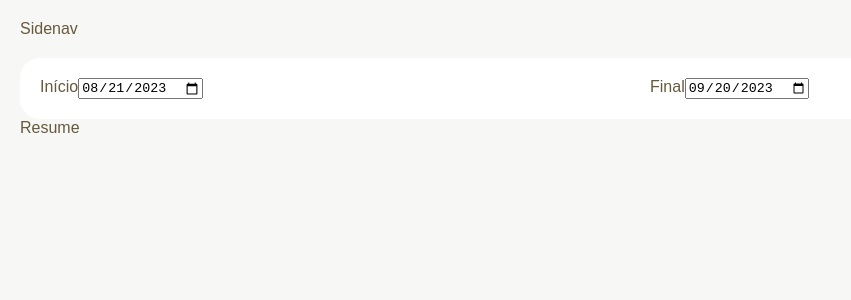
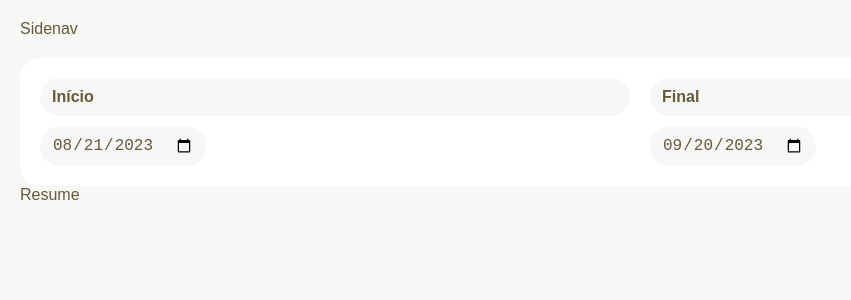
Before and after one commit to adriel-mp3/fintech, a React (Vite) app: page / in a window 1280 px wide. Shown: the top 300 px of the page, without its empty margins (0-851 px from the left). Built offline with nearby package versions, Linux system fonts and the light colour scheme; no server answers.

Commit message:
feat: add date input styles

```diff
--- /dev/null
+++ b/src/components/DateRange/DateInput/DateInput.module.css
@@ -0,0 +1,19 @@
+.label,
+.input {
+  font-size: 1rem;
+  color: var(--color-2);
+  padding: var(--gap-s) 0.75rem;
+  background-color: var(--color-4);
+  border-radius: var(--gap);
+}
+
+.label {
+  display: block;
+  margin-bottom: var(--gap-s);
+  font-weight: 600;
+}
+
+.input {
+  border: none;
+  font-family: monospace;
+}
--- a/src/components/DateRange/DateInput/DateInput.tsx
+++ b/src/components/DateRange/DateInput/DateInput.tsx
@@ -1,4 +1,9 @@
 import React from "react";
+import styles from './DateInput.module.css';
+
+// const labelStyle: React.CSSProperties = {
+//   display:'block',
+// }
 
 type DateInputProps = React.ComponentProps<"input"> & {
   label: string;
@@ -7,8 +12,8 @@ type DateInputProps = React.ComponentProps<"input"> & {
 const DateInput = ({ label, id, ...props }: DateInputProps) => {
   return (
     <div>
-      <label htmlFor={id}>{label}</label>
-      <input type="date" name={id} id={id} {...props}/>
+      <label className={styles.label} htmlFor={id}>{label}</label>
+      <input className={styles.input} type="date" name={id} id={id} {...props}/>
     </div>
   );
 };
```
